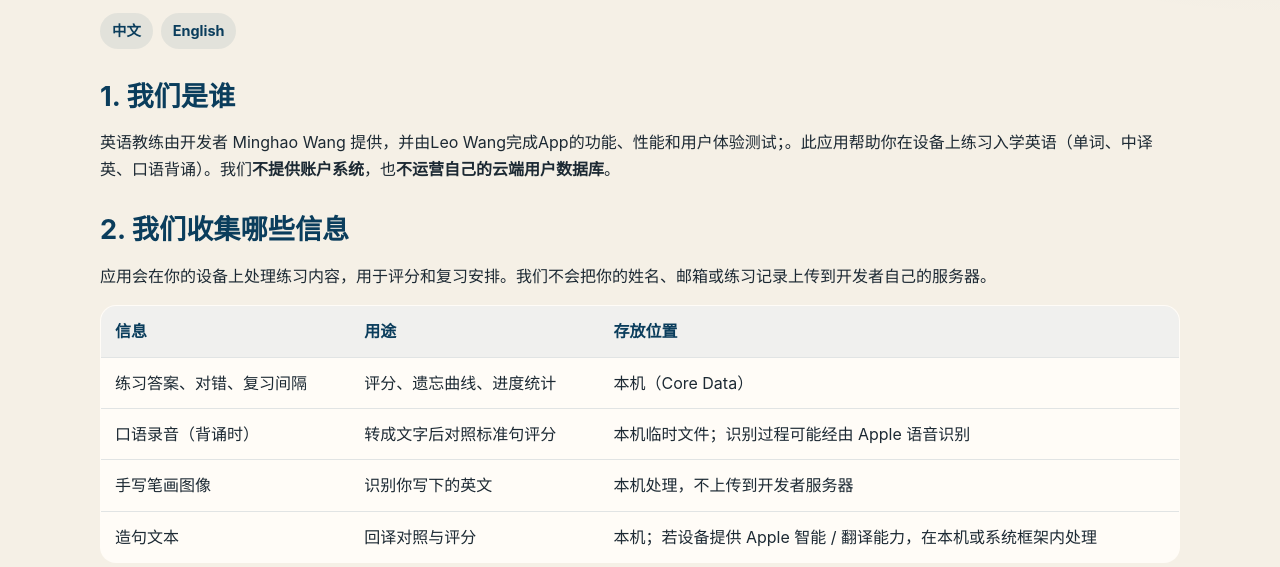
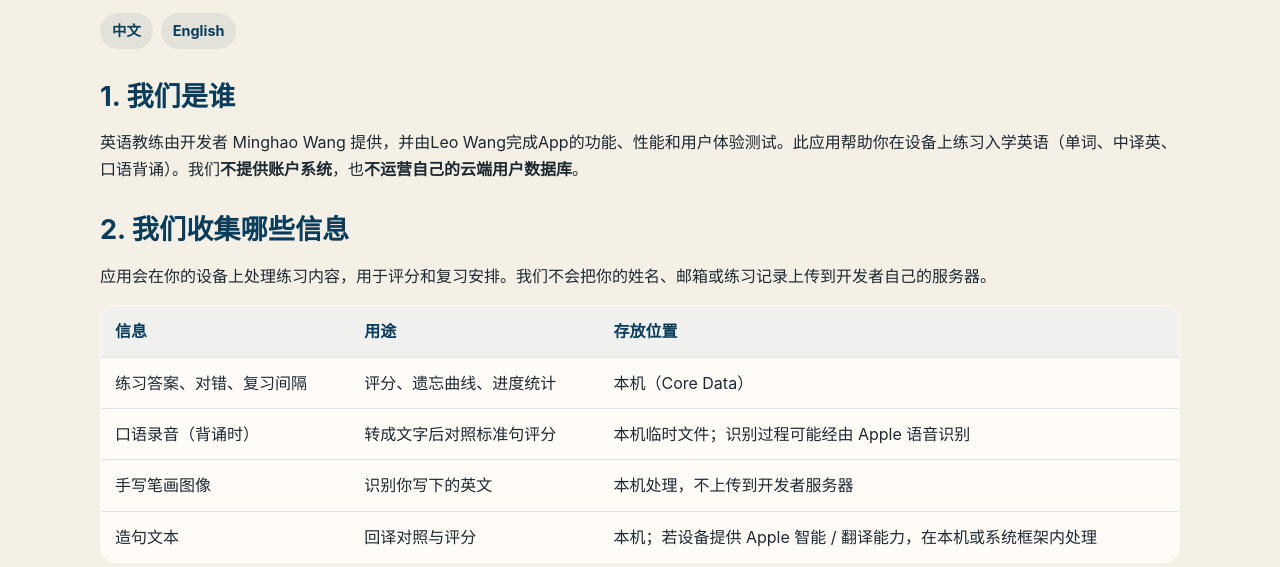
Before and after one commit to iamwmh/MyEnglishCoach, a plain HTML site: page docs/privacy.html in a window 1280 px wide. Shown: the part 233-800 px from the top of the page. Drawn offline with Linux system fonts and the light colour scheme.

Commit message:
fixed the punctuation issue

```diff
--- a/docs/privacy.html
+++ b/docs/privacy.html
@@ -35,7 +35,7 @@
 
       <article id="zh">
         <h2>1. 我们是谁</h2>
-        <p>英语教练由开发者 Minghao Wang 提供，并由Leo Wang完成App的功能、性能和用户体验测试；。此应用帮助你在设备上练习入学英语（单词、中译英、口语背诵）。我们<strong>不提供账户系统</strong>，也<strong>不运营自己的云端用户数据库</strong>。</p>
+        <p>英语教练由开发者 Minghao Wang 提供，并由Leo Wang完成App的功能、性能和用户体验测试。此应用帮助你在设备上练习入学英语（单词、中译英、口语背诵）。我们<strong>不提供账户系统</strong>，也<strong>不运营自己的云端用户数据库</strong>。</p>
 
         <h2>2. 我们收集哪些信息</h2>
         <p>应用会在你的设备上处理练习内容，用于评分和复习安排。我们不会把你的姓名、邮箱或练习记录上传到开发者自己的服务器。</p>
```
